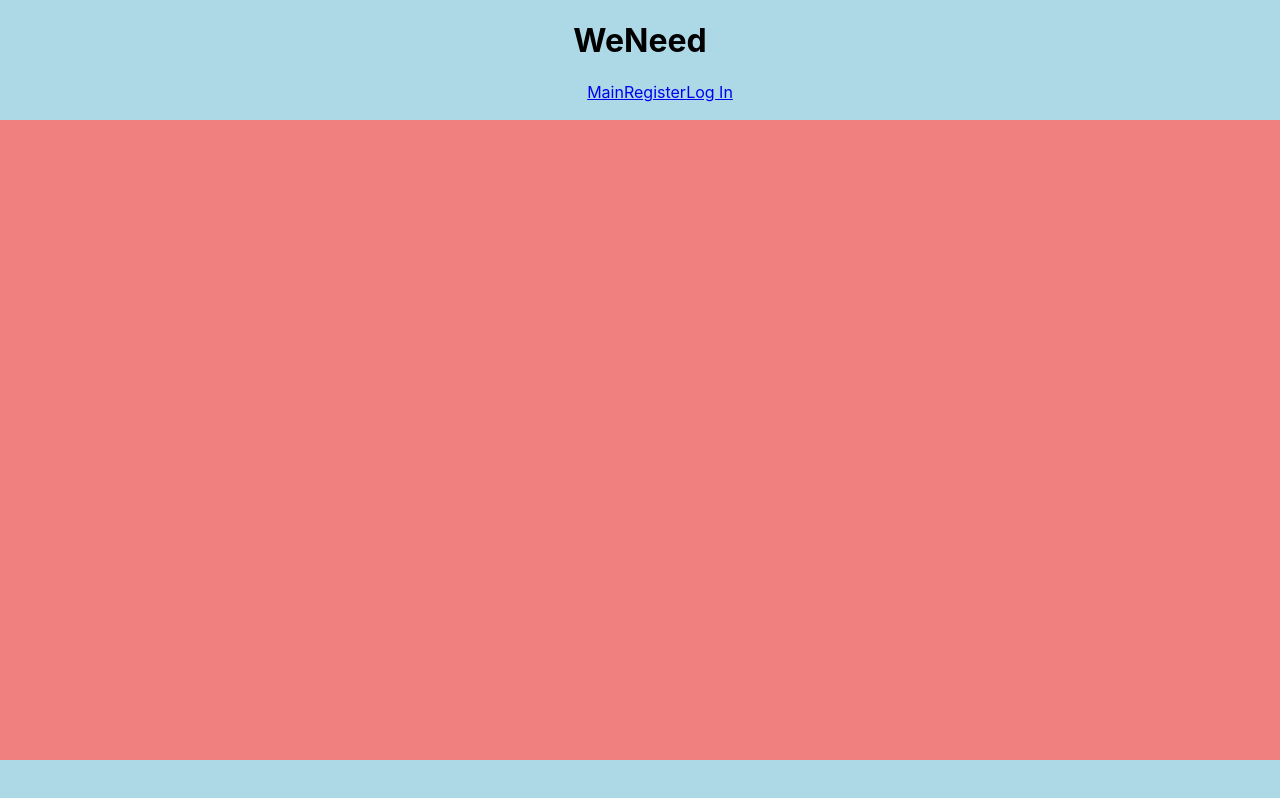
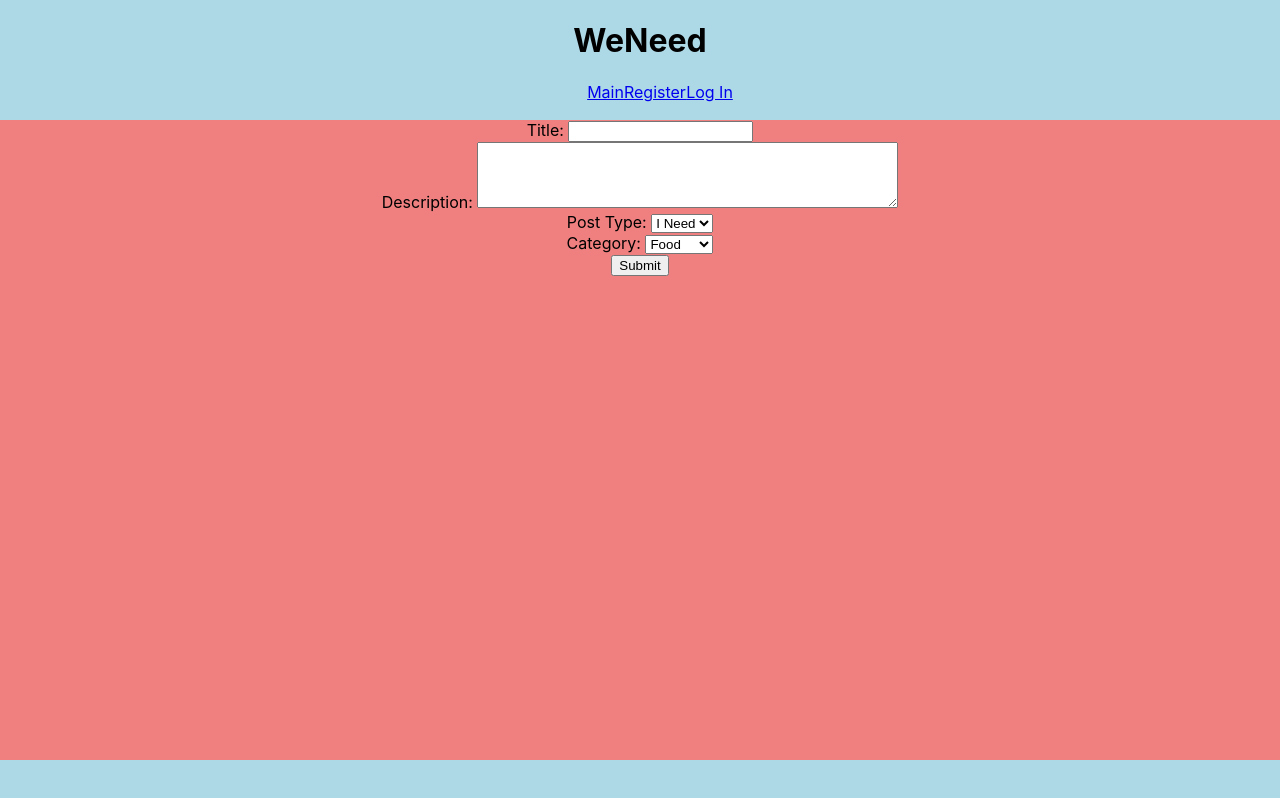
Before and after one commit to tbone9/weneed-react, a React (Create React App) app: page /group/create-post/1 in a window 1280 px wide. Built offline with nearby package versions, Linux system fonts and the light colour scheme.

Commit message:
modified createPost to accept params id, and now it creates a post

```diff
--- a/src/App.js
+++ b/src/App.js
@@ -6,7 +6,6 @@ import MainContainer from './MainContainer';
 import CreatePost from './CreatePost';
 import Register from './Register';
 import Login from './Login';
-import GroupPage from './GroupPage';
 import Group from './Group';
 
 function App() {
@@ -17,10 +16,9 @@ function App() {
       <HeaderComponent />
         <div className='mainContainer'>
         <Switch>
-          <Route exact path='/main/group-page' component={GroupPage}/>
 
           <Route exact path='/main' component={MainContainer}/>
-          <Route exact path='/create-post' component={CreatePost}/>
+          <Route exact path='/group/create-post/:id' component={CreatePost}/>
           <Route exact path='/register' component={Register}/>
           <Route exact path='/login' component={Login}/>
           <Route exact path='/group/:id' component={Group}/>
--- a/src/CreatePost/index.js
+++ b/src/CreatePost/index.js
@@ -25,13 +25,14 @@ class CreatePost extends Component {
             [e.currentTarget.name]: e.currentTarget.value
         })
         console.log(e.currentTarget.name, 'current target')
+        // console.log(this.props.match.params.id)
     }
 
     createPost = async(e, post) => {
         e.preventDefault()
         console.log(post);
         try {
-            const createdPost = await fetch(`${process.env.REACT_APP_API_URL}/post/`, {
+            const createdPost = await fetch(`${process.env.REACT_APP_API_URL}/group/${this.props.match.params.id}`, {
                 method: 'POST',
                 body: JSON.stringify(post),
                 headers: {
@@ -40,6 +41,7 @@ class CreatePost extends Component {
             });
             const response = await createdPost.json();
             console.log(response);
+            this.props.history.push(`/group/${this.props.match.params.id}`);
         } catch (error) {
             console.log(error);
         }
--- a/src/Group/index.js
+++ b/src/Group/index.js
@@ -1,6 +1,7 @@
 import React, {useState, useEffect} from 'react';
 // import { Link } from 'react-router-dom';
 import Post from '../Post';
+import { Link } from 'react-router-dom';
 
 function Group({ match }) {
     useEffect(() => {
@@ -20,13 +21,17 @@ function Group({ match }) {
                         });
         // console.log(data)
         let group = await data.json();
-        console.log(group.posts[0])
+        console.log(group)
 
         setGroup(group);
     }
     return (
         <div>
-            <h1>{group.title}</h1>
+            <h2>{group.title}</h2>
+            <p>{group.description}</p>
+            <p>Group created: {group.date}</p>
+            <Link to={`/group/create-post/${group._id}`}>Make a Post</Link>
+            <h3>Posts:</h3>
             {group.posts.map(post => (
 
                         <Post key={post._id} post={post}/>
--- a/src/MainContainer/index.js
+++ b/src/MainContainer/index.js
@@ -1,6 +1,6 @@
 import React, {useState, useEffect} from 'react';
 import { Link } from 'react-router-dom';
-import Group from '../Group';
+// import Group from '../Group';
 
 function MainContainer() {
     useEffect(() => {
```
